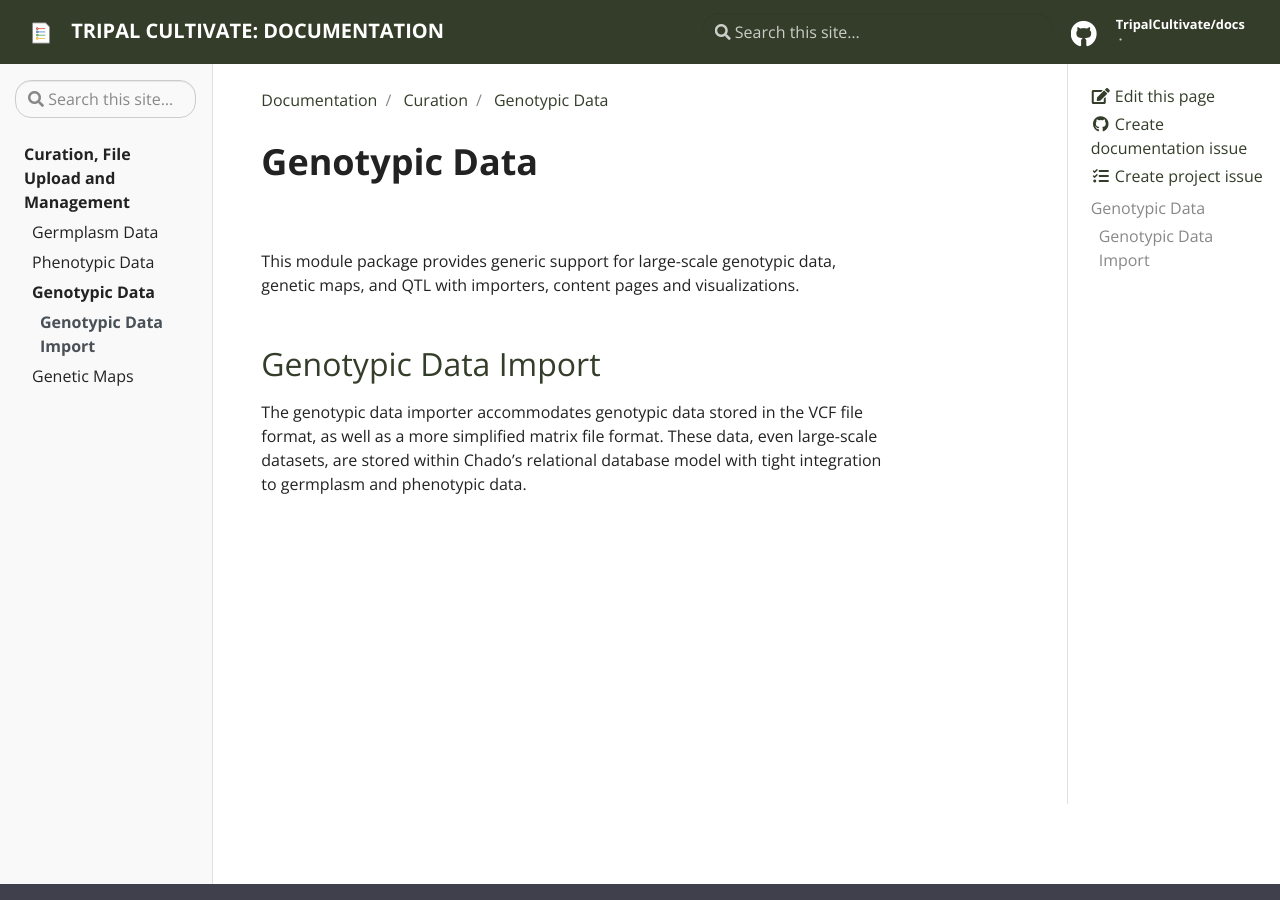
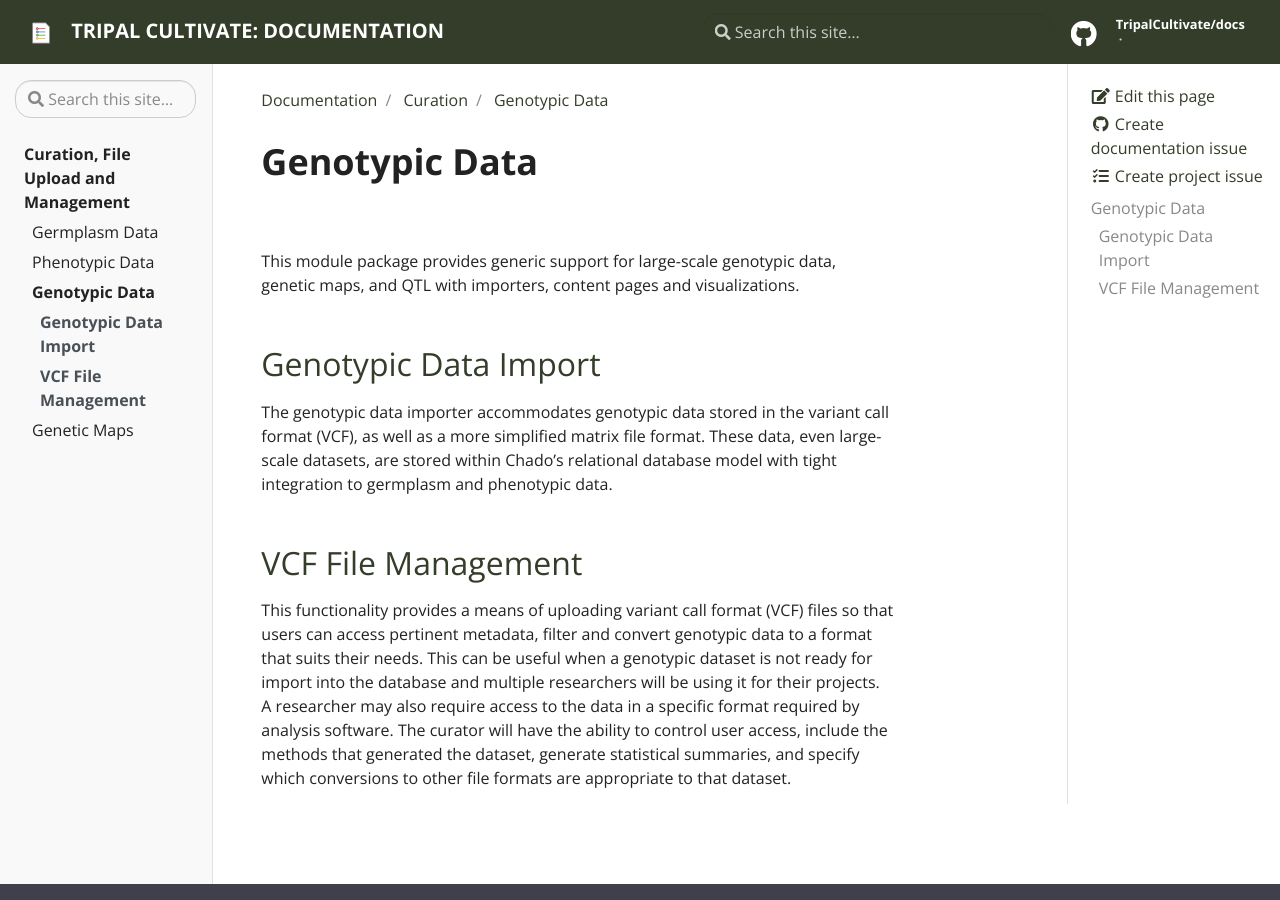
Before and after one commit to TripalCultivate/docs, a Jekyll site: the page built from _docs/curation/genotypic-data.md, in a window 1280 px wide and 900 px high. Built offline with Jekyll 4.4.1, drawn with Linux system fonts in a browser that asks for light colours.

Commit message:
Added a description and link to VCF File Management under curation

```diff
--- a/_data/toc.yml
+++ b/_data/toc.yml
@@ -28,5 +28,7 @@
       children:
         - title: "Genotypic Data Import"
           url: "docs/curation/genotypic-data/genotypic-data-importer"
+        - title: "VCF File Management"
+          url: "docs/curation/genotypic-data/vcf-management"
     - title: "Genetic Maps"
       url: "docs/curation/genetic-maps"
--- a/_docs/curation/genotypic-data.md
+++ b/_docs/curation/genotypic-data.md
@@ -9,4 +9,7 @@ description: This is documentation pertaining to curation, file upload and manag
 This module package provides generic support for large-scale genotypic data, genetic maps, and QTL with importers, content pages and visualizations.
 
 ## [Genotypic Data Import](genotypic-data/genotypic-data-importer)
-The genotypic data importer accommodates genotypic data stored in the VCF file format, as well as a more simplified matrix file format. These data, even large-scale datasets, are stored within Chado's relational database model with tight integration to germplasm and phenotypic data.
+The genotypic data importer accommodates genotypic data stored in the variant call format (VCF), as well as a more simplified matrix file format. These data, even large-scale datasets, are stored within Chado's relational database model with tight integration to germplasm and phenotypic data.
+
+## [VCF File Management](genotypic-data/vcf-management)
+This functionality provides a means of uploading variant call format (VCF) files so that users can access pertinent metadata, filter and convert genotypic data to a format that suits their needs. This can be useful when a genotypic dataset is not ready for import into the database and multiple researchers will be using it for their projects. A researcher may also require access to the data in a specific format required by analysis software. The curator will have the ability to control user access, include the methods that generated the dataset, generate statistical summaries, and specify which conversions to other file formats are appropriate to that dataset.
```
Also changed, not shown: _docs/curation/genotypic-data/vcf-management.md (added, +7 -0 lines).
